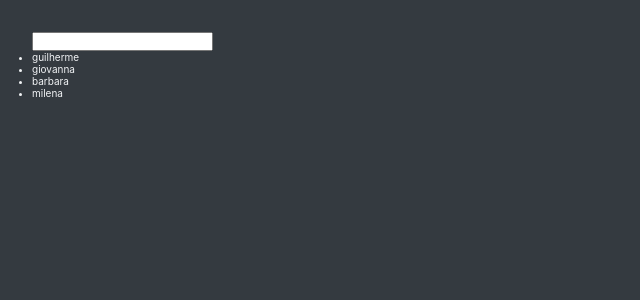
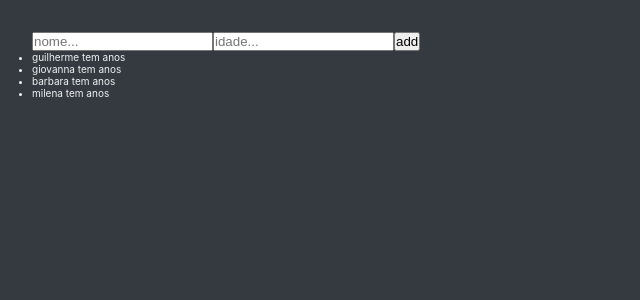
Before and after one commit to MrGuizao/react-daily-exercises, a React (Create React App) app: page / in a window 1280 px wide. Shown: the top 300 px of the page, without its empty margins (0-640 px from the left). Built offline with nearby package versions, Linux system fonts and the light colour scheme.

Commit message:
03/08 MULTIPLE INPUTS

```diff
--- a/src/App.jsx
+++ b/src/App.jsx
@@ -2,27 +2,41 @@ import React from 'react'
 import { useState } from 'react'
 
 const App = () => {
-  const [datas, setDatas] = useState([
+  const [todos, setTodos] = useState([
     { id: 0, nome: 'guilherme' },
     { id: 1, nome: 'giovanna' },
     { id: 2, nome: 'barbara' },
     { id: 3, nome: 'milena' },
   ])
-  const [search, setSearch] = useState('');
-  const filteredArray = datas.filter(data => data.nome.toLowerCase().includes(search.toLowerCase()))
+  const [datas, setDatas] = useState({ nome: '', idade: '' });
+  const [clicked, setClicked] = useState(null)
 
+  function handleSubmit(e) {
+    e.preventDefault();
+    setTodos([...todos, datas]);
+    setDatas({ nome: '', idade: '' });
+  }
+
+  function handleChange(e) {
+    setDatas({ ...datas, id: crypto.randomUUID(), [e.target.name]: e.target.value });
+  }
 
   return (
     <>
-      <main>
-        <input type="text" value={search} onChange={(e) => { setSearch(e.target.value) }} />
-      </main>
+      <form onSubmit={handleSubmit}>
+        <input type="text" value={datas.nome} onChange={handleChange} name='nome' placeholder='nome...' />
+        <input type="text" value={datas.idade} onChange={handleChange} name='idade' placeholder='idade...' />
+        <button>add</button>
+      </form>
       <ul>
         {
-          filteredArray ?
-            filteredArray.map(data => <li key={data.id}>{data.nome}</li>)
-            :
-            <h1>sem resultado</h1>
+          todos.map(todo => <li
+            key={todo.id}
+            onClick={() => setClicked(todo.id)}
+            style={todo.id === clicked ? { color: 'red' } : null}
+          >
+            {todo.nome} tem {todo.idade} anos
+          </li>)
         }
       </ul>
     </>
```
